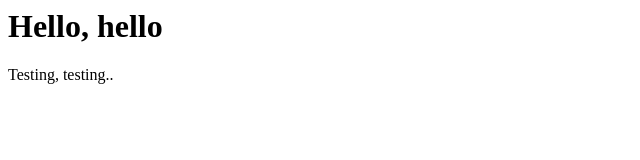
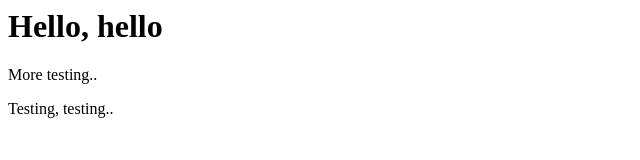
Before and after one commit to Aviipatell/git-testing, a plain HTML site: page index.html in a window 1280 px wide. Shown: the whole page, without its empty margins (0-640 px from the left). Drawn offline with Linux system fonts and the light colour scheme.

Commit message:
Updated sentence\!

```diff
--- a/index.html
+++ b/index.html
@@ -1,2 +1,4 @@
 <h1>Hello, hello</h1>
+
+<p>More testing..</p>
 <p>Testing, testing..</p>
```
